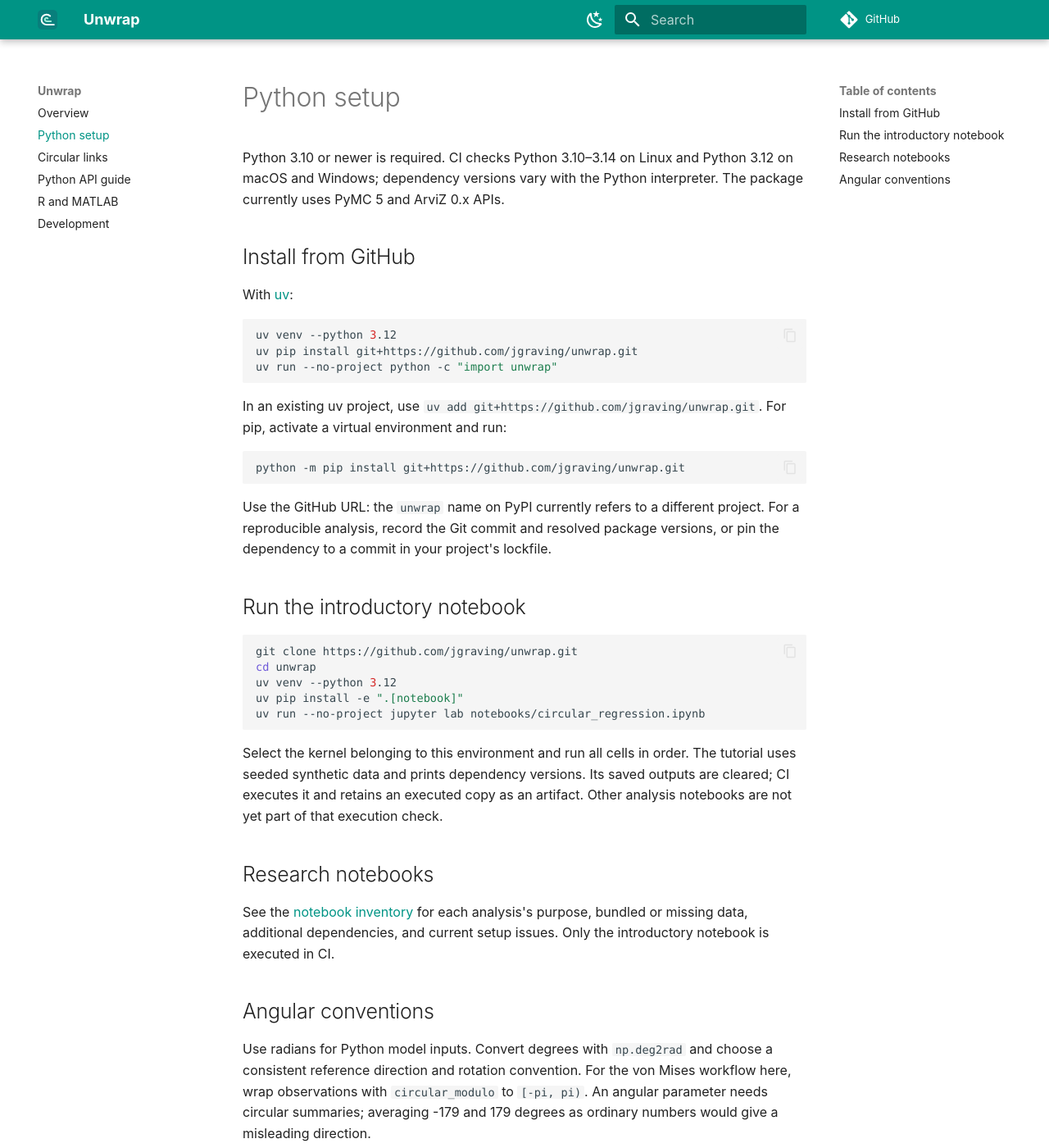
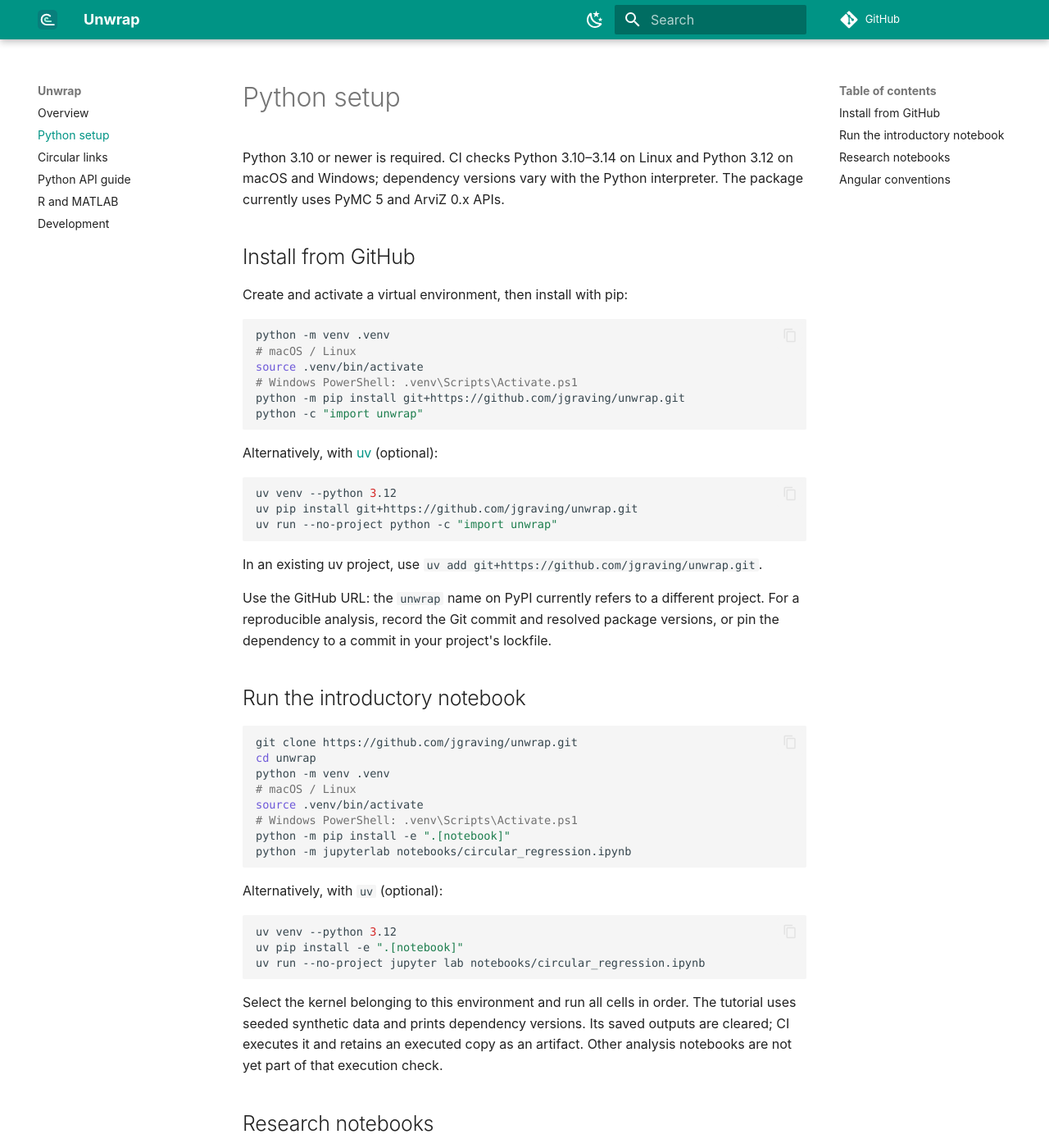
Before and after one commit to jgraving/unwrap, an MkDocs documentation site: the page built from docs/getting-started.md, in a window 1280 px wide and 1400 px high. Shown: the whole window at 82% size. Built offline with MkDocs 1.6.1 and Material for MkDocs 9.7.7, drawn with Linux system fonts in a browser that asks for light colours; comment, search, counter and statistics services are not loaded.

Commit message:
docs: present pip setup first and keep uv optional

````diff
--- a/docs/getting-started.md
+++ b/docs/getting-started.md
@@ -6,7 +6,18 @@ The package currently uses PyMC 5 and ArviZ 0.x APIs.
 
 ## Install from GitHub
 
-With [uv](https://docs.astral.sh/uv/getting-started/installation/):
+Create and activate a virtual environment, then install with pip:
+
+```bash
+python -m venv .venv
+# macOS / Linux
+source .venv/bin/activate
+# Windows PowerShell: .venv\Scripts\Activate.ps1
+python -m pip install git+https://github.com/jgraving/unwrap.git
+python -c "import unwrap"
+```
+
+Alternatively, with [uv](https://docs.astral.sh/uv/getting-started/installation/) (optional):
 
 ```bash
 uv venv --python 3.12
@@ -15,11 +26,6 @@ uv run --no-project python -c "import unwrap"
 ```
 
 In an existing uv project, use `uv add git+https://github.com/jgraving/unwrap.git`.
-For pip, activate a virtual environment and run:
-
-```bash
-python -m pip install git+https://github.com/jgraving/unwrap.git
-```
 
 Use the GitHub URL: the `unwrap` name on PyPI currently refers to a different
 project. For a reproducible analysis, record the Git commit and resolved package
@@ -30,6 +36,17 @@ versions, or pin the dependency to a commit in your project's lockfile.
 ```bash
 git clone https://github.com/jgraving/unwrap.git
 cd unwrap
+python -m venv .venv
+# macOS / Linux
+source .venv/bin/activate
+# Windows PowerShell: .venv\Scripts\Activate.ps1
+python -m pip install -e ".[notebook]"
+python -m jupyterlab notebooks/circular_regression.ipynb
+```
+
+Alternatively, with `uv` (optional):
+
+```bash
 uv venv --python 3.12
 uv pip install -e ".[notebook]"
 uv run --no-project jupyter lab notebooks/circular_regression.ipynb
````
